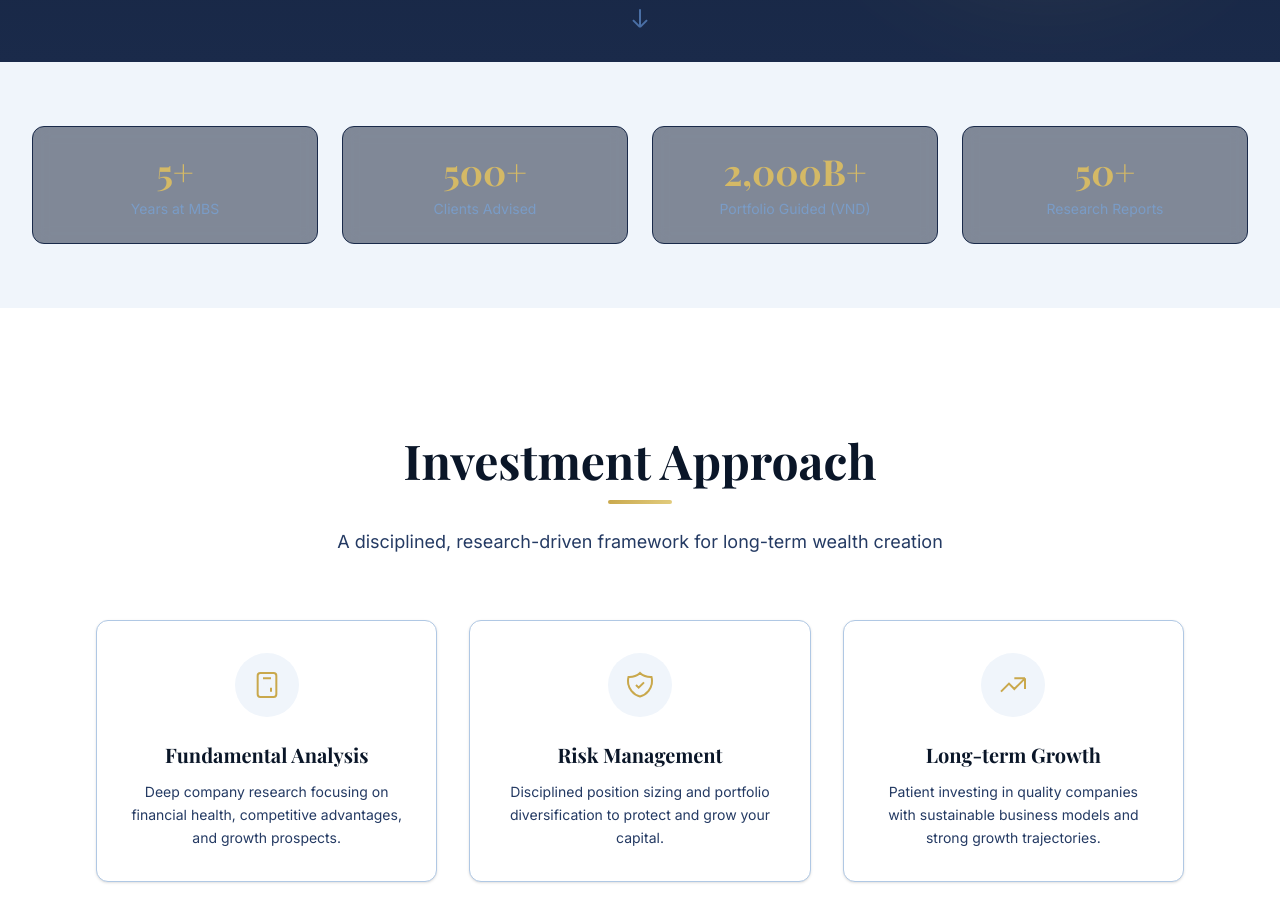
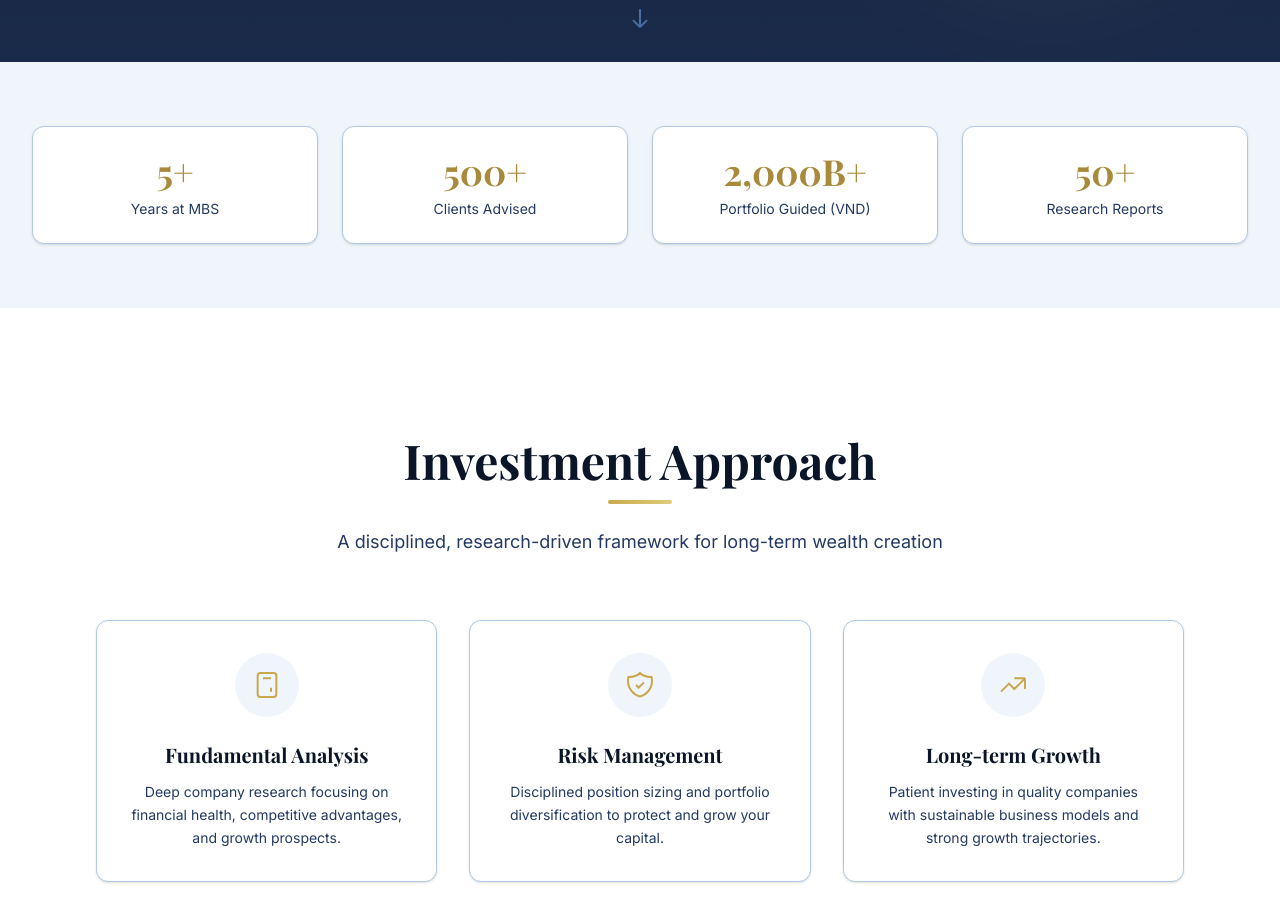
Before and after one commit to tnngoan/CaoNhi, a Next.js app: page /en in a window 1280 px wide. Shown: the part 840-1762 px from the top of the page. Built offline with nearby package versions, Linux system fonts and the light colour scheme; a web font is replaced by a local one.

Commit message:
Fix stat cards: white bg, darker text for readability on light section

```diff
--- a/src/components/ui/StatCard.tsx
+++ b/src/components/ui/StatCard.tsx
@@ -45,14 +45,14 @@ export default function StatCard({
     <AnimatedSection delay={delay}>
       <div
         ref={ref}
-        className="rounded-xl border border-navy-700 bg-navy-800/50 p-6 text-center backdrop-blur-sm"
+        className="rounded-xl border border-navy-200 bg-white p-6 text-center shadow-sm"
       >
-        <div className="font-heading text-3xl font-bold text-gold-400 md:text-4xl">
+        <div className="font-heading text-3xl font-bold text-gold-600 md:text-4xl">
           {prefix}
           {count.toLocaleString()}
           {suffix}
         </div>
-        <p className="mt-2 text-sm text-navy-300">{label}</p>
+        <p className="mt-2 text-sm text-navy-600">{label}</p>
       </div>
     </AnimatedSection>
   );
```
